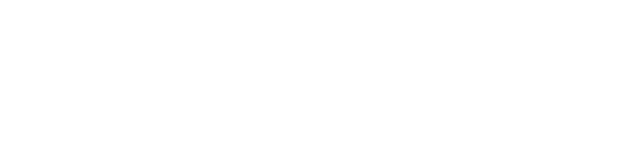
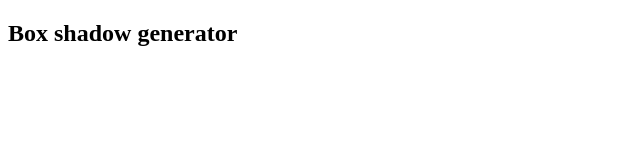
Before and after one commit to Sajid-developer/box-shadow-generator-tool, a plain HTML site: page index.html in a window 1280 px wide. Shown: the whole page, without its empty margins (0-640 px from the left). Drawn offline with Linux system fonts and the light colour scheme.

Commit message:
file modified.

```diff
--- a/index.html
+++ b/index.html
@@ -7,5 +7,11 @@
 </head>
 <body>
 
+    <section class="box-shadow-container">
+        <div class="haeding">
+            <h1>Box shadow generator</h1>
+        </div>
+    </section>
+
 </body>
 </html>
```
